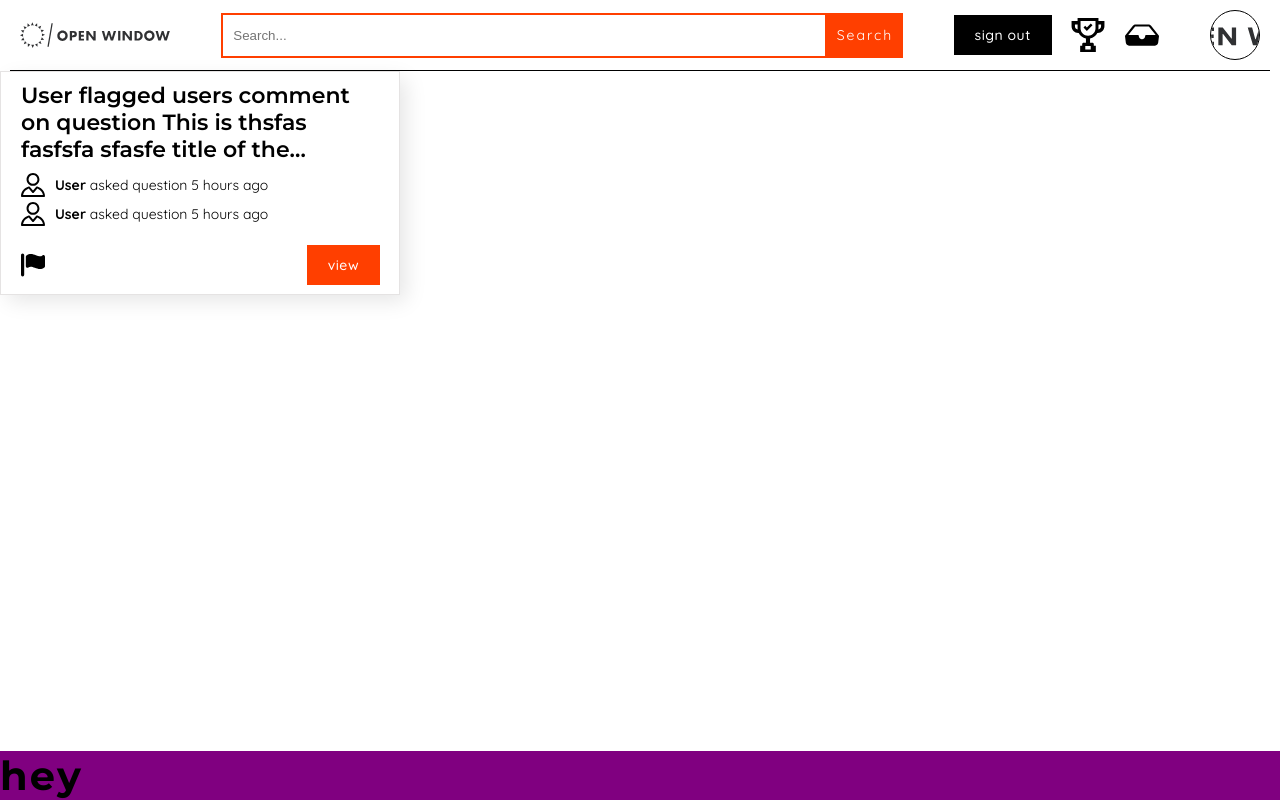
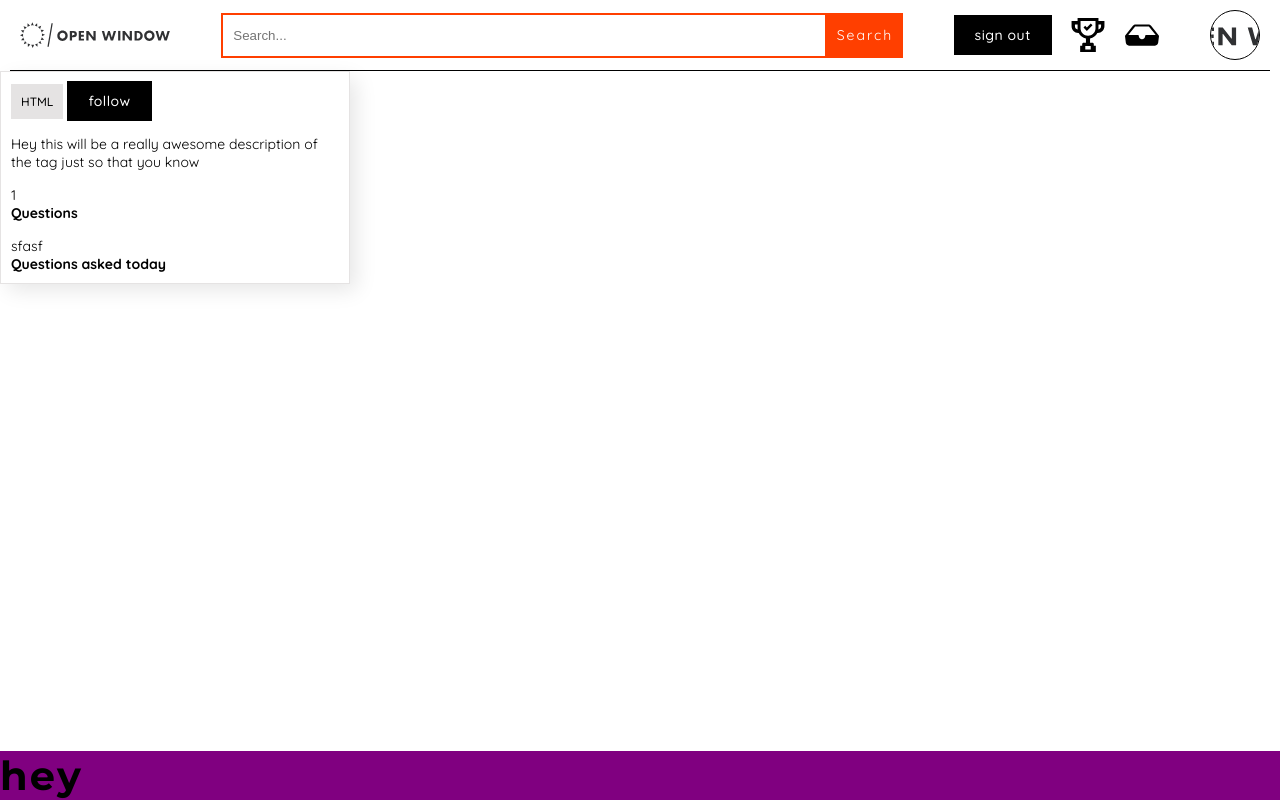
Before and after one commit to LeandervanAarde26/openwindowoverflow, a React (Create React App) app in the folder client/: page /test in a window 1280 px wide. Built offline with nearby package versions, Linux system fonts and the light colour scheme.

Commit message:
Followable Tag Refactored

```diff
--- a/client/src/Components/FollowableTags/FollowableTags.component.jsx
+++ b/client/src/Components/FollowableTags/FollowableTags.component.jsx
@@ -3,6 +3,7 @@ import { useState } from 'react';
 import Button from '../Button/Button.component';
 import styles from "./FollowableTags.module.scss"
 import { RegisterContext } from '../../Contexts/Register.context';
+import Tags from '../Tags/Tags.component';
 // const defaultArr = []
 
 const FollowableTags = ({ tag, number, today, desc }) => {
@@ -15,29 +16,28 @@ const FollowableTags = ({ tag, number, today, desc }) => {
 
     return (
         <div className={styles.container}>
-
-            <div className={styles.tagsContainer}>
-                {tag}
+            <div className={styles.tag}>
+                <Tags
+                    title='HTML'
+                />
                 <Button
                     buttonType={"black"}
                     children={"Follow"}
                     buttonSize={styles.height}
-                    onClick={addTag} />
+                    onClick={addTag}
+                />
             </div>
 
             <div className={styles.informationContainer}>
-                <p className={styles.desc}>{desc} </p>
-                <br />
-                <p>
-                    <span>{number}</span>
-                    <br />
-                    <strong>Questions</strong>
-                    <br />
-                    <br />
-                    <span>{today}</span>
-                    <br />
-                    <strong>Asked today</strong>
-                </p>
+                <p className={styles.desc}>{desc}</p>
+                <div className={styles.questions}>
+                    <p>{number}</p>
+                    <p><strong>Questions</strong></p>
+                </div>
+                <div className={styles.today}>
+                    <p>{today}</p>
+                    <p><strong>Questions asked today</strong></p>
+                </div>
             </div>
         </div>
     );
--- a/client/src/Components/FollowableTags/FollowableTags.module.scss
+++ b/client/src/Components/FollowableTags/FollowableTags.module.scss
@@ -2,56 +2,29 @@
 
 .container{
     @include dropShadow();
-    width: 100%;
     height: fit-content;
-    max-width: 500px;
+    max-width: 350px;
     background-color: white;
-    border: 1px solid rgba($color: $black, $alpha: 0.1);
+    border: 1px solid $grey;
     padding: 10px;
     margin-bottom: 10px;
-    flex-basis: 32%;
+    flex-basis: 40%;
+    min-width: 250px;
 
-    .tagsContainer {
+    .tag {
         display: flex;
-        flex-wrap: wrap;
+        align-items: center;
         gap: 5px;
-        justify-content: flex-start;
-        margin-bottom: 2vh;
-
-        #height{
-            height: 30px ;
-
-        }
+        margin-bottom: 15px;
     }
 
     .informationContainer{
-        p{
+        display: flex;
+        flex-direction: column;
+        gap: 15px;
+
+        p {
             @include body();
         }
     }
 }
-
-@media only screen and (max-width: 700px){
-
-    .container{
-        width: 100%;
-        height: fit-content;
-        // max-width: 300px;
-        padding: 10px;
-        margin-bottom: 15px;
-        flex-basis: 100%;
-        #height{
-          margin-left: 5%;
-        }
-    }
-
-    .desc{
-        overflow: hidden;
-        text-overflow: ellipsis;
-        display: -webkit-box;
-        -webkit-line-clamp: 4;
-        /* number of lines to show */
-        line-clamp: 4;
-        -webkit-box-orient: vertical;
-    }
-}
--- a/client/src/Components/Tags/Tags.component.jsx
+++ b/client/src/Components/Tags/Tags.component.jsx
@@ -4,9 +4,9 @@ import styles from "./Tags.module.scss"
 const Tags = ({title, id,  ...otherProps}) => {
     return (
         <div className={styles.container} {...otherProps} id={id}>
-           <p>
-           {title}
-           </p>
+            <p>
+                {title}
+            </p>
         </div>
     );
 };
--- a/client/src/Components/Tags/Tags.module.scss
+++ b/client/src/Components/Tags/Tags.module.scss
@@ -4,20 +4,18 @@
     display: flex;
     align-items: center;
     justify-content: center;
-    width: auto;
-    height: 30px;
+    width: fit-content;
     // min-width: 40px;
-    padding: 3px 5px;
+    padding: 10px 10px;
     background-color: $grey;
-    text-align: center;
     @include smallText();
     font-weight: 500;
     text-transform: uppercase;
     cursor: pointer;
+
     &:hover{
         background-color: $danger !important;
         transform: scale(1.1);
         @include dropShadow();
     }
-
 }
--- a/client/src/Routes/Components/Components.js
+++ b/client/src/Routes/Components/Components.js
@@ -12,6 +12,7 @@ import styles from "./Components.module.scss";
 import PostAnswer from "../../Components/PostAnswer/PostAnswer.component";
 import Dropdown from "../../Components/Dropdown/Dropdown";
 import FlaggedComment from "../../Components/FlaggedComment/FlaggedComment.component"
+import FollowableTags from "../../Components/FollowableTags/FollowableTags.component";
 
 const Components = () => {
     return (
@@ -25,7 +26,12 @@ const Components = () => {
             {/* <ArticlesFilter/> */}
             {/* <Answers/> */}
             {/* <RightContainer/> */}
-      <FlaggedComment/>
+            <FollowableTags
+                tag='asf'
+                number={1}
+                today={"sfasf"}
+                desc='Hey this will be a really awesome description of the tag just so that you know'
+            />
 
         </div>
     );
```
Lines whose indentation alone changed are shown as unchanged.
